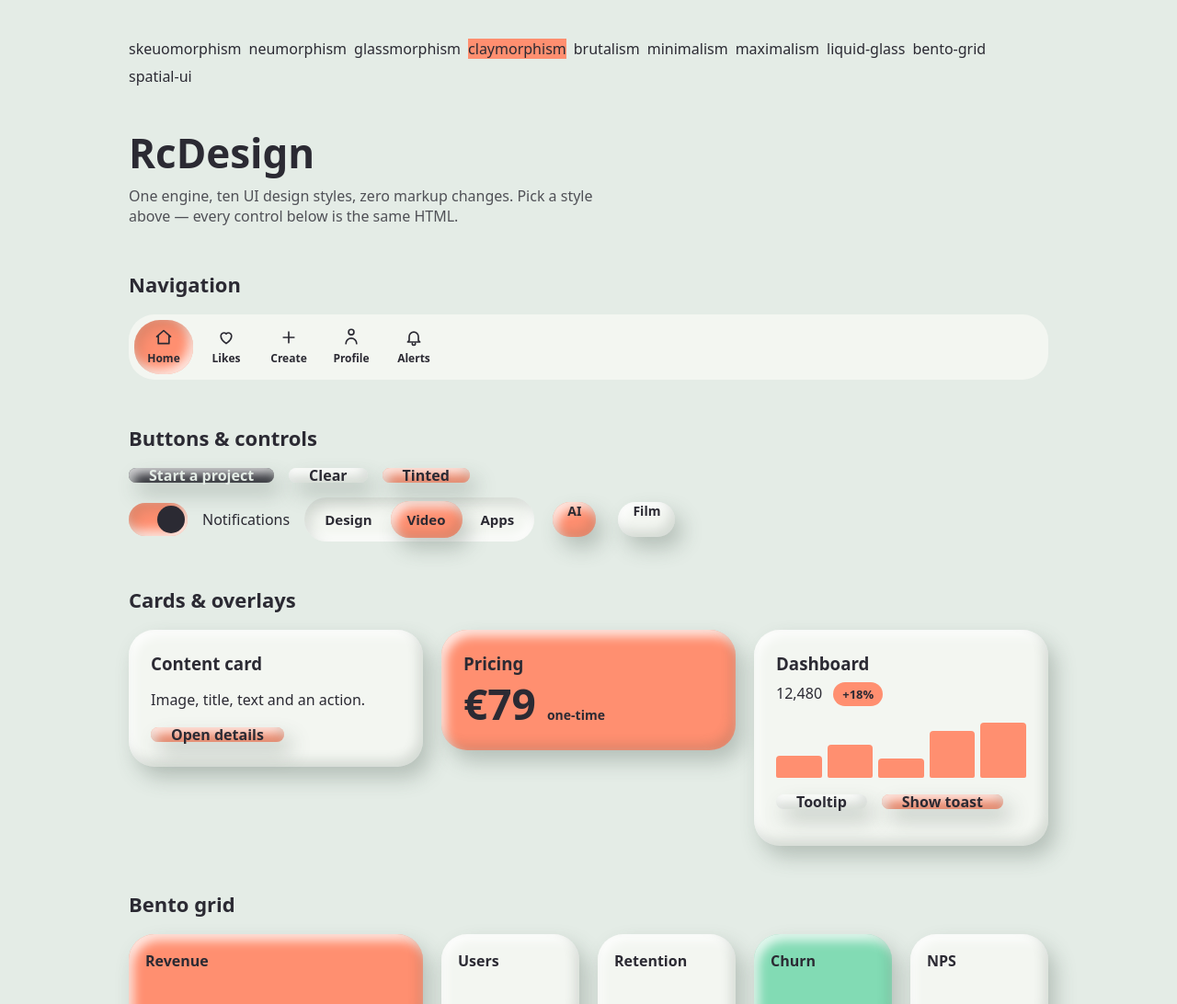
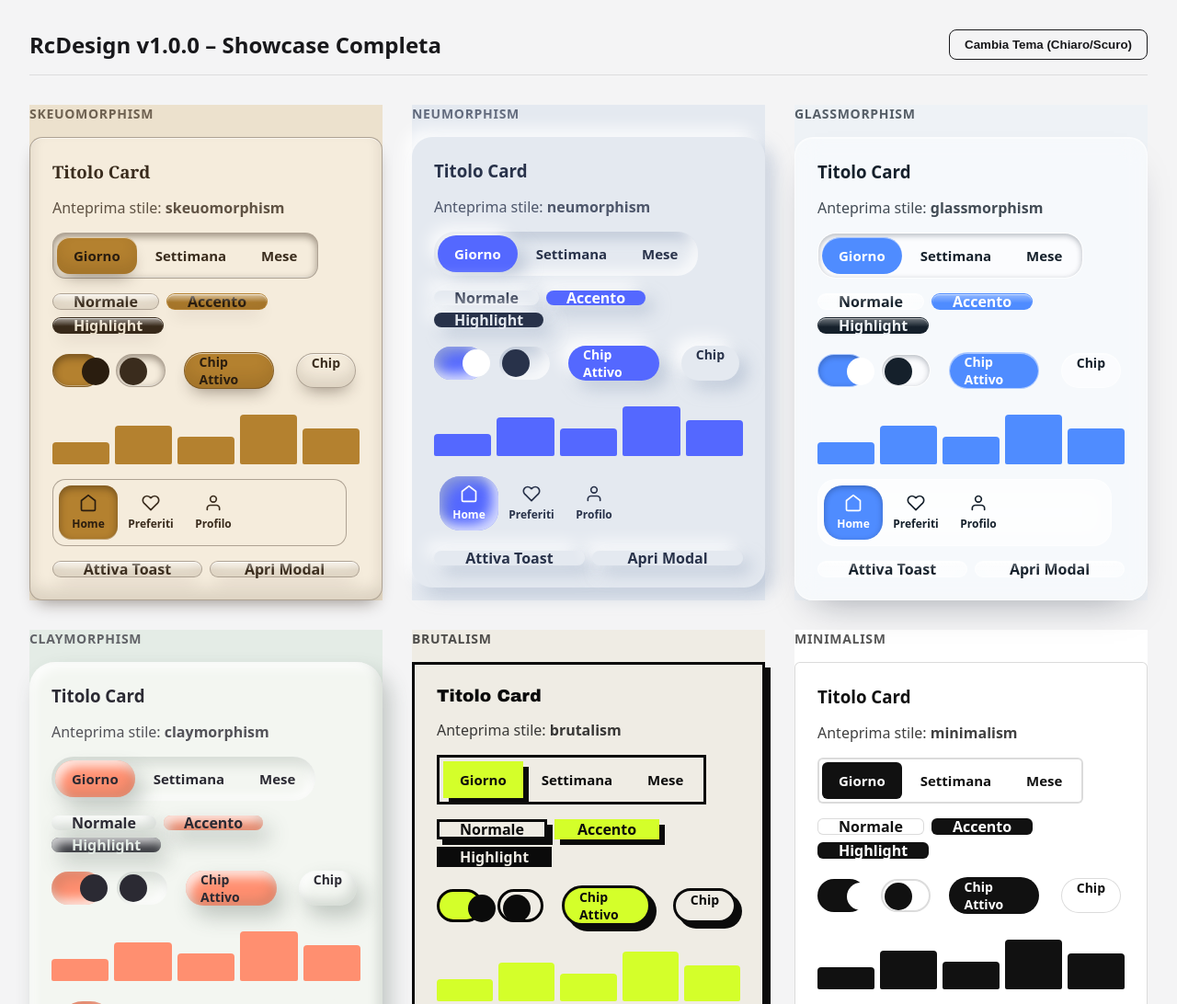
Before and after one commit to MrGodLink/RcDesign, a website: page examples/demo.html in a window 1280 px wide. Shown: the top 1092 px of the page at 92% size. Drawn offline with Linux system fonts and the light colour scheme.

Commit message:
Update demo.html for Italian localization and styling

```diff
--- a/examples/demo.html
+++ b/examples/demo.html
@@ -1,112 +1,208 @@
-<!doctype html>
-<html lang="en" data-rc-style="claymorphism">
+<!DOCTYPE html>
+<html lang="it" data-theme="light">
 <head>
-<meta charset="utf-8">
-<meta name="viewport" content="width=device-width, initial-scale=1, viewport-fit=cover">
-<title>RcDesign — 10 styles, one engine</title>
-<style>
-  body{margin:0;padding:28px 20px 100px;max-width:1040px;margin-inline:auto}
-  .rc-demo-bar{position:sticky;top:0;z-index:30;display:flex;flex-wrap:wrap;gap:8px;padding:14px 0;margin-bottom:28px;background:inherit}
-  .rc-demo-bar button{all:unset;cursor:pointer}
-  h1{font-size:clamp(28px,5vw,44px);margin:0 0 6px}
-  p.lead{opacity:.8;max-width:60ch;margin:0 0 26px}
-  h2{font-size:22px;margin:48px 0 18px}
-  .row{display:flex;flex-wrap:wrap;gap:16px;align-items:center;margin-bottom:16px}
-  .grid3{display:grid;grid-template-columns:repeat(auto-fit,minmax(240px,1fr));gap:20px;align-items:start}
-</style>
+    <meta charset="UTF-8">
+    <meta name="viewport" content="width=device-width, initial-scale=1.0">
+    <title>RcDesign Showcase - Tutti gli Stili</title>
+    <!-- Libreria RcDesign -->
+    <script src="https://cdn.jsdelivr.net/gh/MrGodLink/RcDesign/rc_design.js"></script>
+
+    <style>
+        /* Layout base della showcase (non interferisce con le variabili --rc-*) */
+        :root {
+            --bg-page: #f4f4f5;
+            --text-page: #18181b;
+        }
+        [data-theme="dark"] {
+            --bg-page: #09090b;
+            --text-page: #fafafa;
+        }
+
+        body {
+            margin: 0;
+            font-family: system-ui, -apple-system, sans-serif;
+            background-color: var(--bg-page);
+            color: var(--text-page);
+            padding: 2rem;
+            transition: background-color 0.3s, color 0.3s;
+        }
+
+        header {
+            display: flex;
+            justify-content: space-between;
+            align-items: center;
+            margin-bottom: 2rem;
+            padding-bottom: 1rem;
+            border-bottom: 1px solid rgba(128, 128, 128, 0.2);
+        }
+
+        h1 { margin: 0; font-size: 1.5rem; }
+
+        .theme-toggle {
+            padding: 8px 16px;
+            border-radius: 8px;
+            border: 1px solid currentColor;
+            background: transparent;
+            color: inherit;
+            cursor: pointer;
+            font-weight: 600;
+        }
+
+        .showcase-grid {
+            display: grid;
+            grid-template-columns: repeat(auto-fill, minmax(360px, 1fr));
+            gap: 2rem;
+        }
+
+        .style-section {
+            display: flex;
+            flex-direction: column;
+            gap: 1rem;
+        }
+
+        .style-label {
+            font-size: 0.875rem;
+            font-weight: 700;
+            text-transform: uppercase;
+            letter-spacing: 0.05em;
+            opacity: 0.7;
+        }
+
+        /* Override specifico per rendere il modal visibile sopra tutto */
+        dialog.rc-modal {
+            z-index: 9999;
+        }
+    </style>
 </head>
 <body>
 
-<div class="rc-demo-bar" id="styleBar"></div>
+    <header>
+        <h1>RcDesign v1.0.0 – Showcase Completa</h1>
+        <button class="theme-toggle" onclick="toggleTheme()">Cambia Tema (Chiaro/Scuro)</button>
+    </header>
 
-<h1>RcDesign</h1>
-<p class="lead">One engine, ten UI design styles, zero markup changes.
-Pick a style above — every control below is the same HTML.</p>
+    <main class="showcase-grid" id="showcase">
+        <!-- I contenitori verranno generati via JS per mantenere il codice DRY,
+             ma ognuno avrà l'attributo data-rc-style specifico -->
+    </main>
 
-<h2>Navigation</h2>
-<nav class="rc-nav rc-tilt" aria-label="Demo nav">
-  <a href="#home" data-icon="home" aria-current="page">Home</a>
-  <a href="#likes" data-icon="heart">Likes</a>
-  <a href="#create" data-icon="plus">Create</a>
-  <a href="#profile" data-icon="user">Profile</a>
-  <a href="#alerts" data-icon="bell">Alerts</a>
-</nav>
+    <!-- Modal di esempio (nascosto di default) -->
+    <dialog class="rc-modal" id="demo-modal">
+        <div class="rc-panel" style="border: none; box-shadow: none; background: transparent;">
+            <h3>Conferma Azione</h3>
+            <p>Questo è un esempio di dialog.rc-modal stilizzato con lo stile attivo.</p>
+            <div style="display: flex; gap: 8px; justify-content: flex-end; margin-top: 16px;">
+                <button class="rc-btn" onclick="document.getElementById('demo-modal').close()">Annulla</button>
+                <button class="rc-btn rc-btn--acc" onclick="document.getElementById('demo-modal').close(); RcDesign.toast('Azione confermata', {duration: 2500})">Conferma</button>
+            </div>
+        </div>
+    </dialog>
 
-<h2>Buttons &amp; controls</h2>
-<div class="row">
-  <button class="rc-btn rc-btn--hi">Start a project</button>
-  <button class="rc-btn">Clear</button>
-  <button class="rc-btn rc-btn--acc">Tinted</button>
-</div>
-<div class="row">
-  <button class="rc-switch" aria-label="Notifications" aria-checked="true"></button><span>Notifications</span>
-  <div class="rc-seg" role="radiogroup" aria-label="Type">
-    <button role="radio" aria-checked="false" tabindex="-1">Design</button>
-    <button role="radio" aria-checked="true">Video</button>
-    <button role="radio" aria-checked="false" tabindex="-1">Apps</button>
-  </div>
-  <span class="rc-chip" aria-pressed="true">AI</span>
-  <span class="rc-chip" aria-pressed="false">Film</span>
-</div>
+    <script>
+        // 1. Configurazione degli stili supportati dalla libreria
+        const styles = [
+            'skeuomorphism', 'neumorphism', 'glassmorphism', 'claymorphism',
+            'brutalism', 'minimalism', 'maximalism', 'liquid-glass',
+            'bento-grid', 'spatial-ui'
+        ];
 
-<h2>Cards &amp; overlays</h2>
-<div class="grid3">
-  <article class="rc-card rc-tilt">
-    <h3>Content card</h3>
-    <p>Image, title, text and an action.</p>
-    <button class="rc-btn rc-btn--acc" data-rc-open="details">Open details</button>
-  </article>
-  <div class="rc-price">
-    <h3>Pricing</h3>
-    <div class="rc-amount">€79 <small>one-time</small></div>
-  </div>
-  <div class="rc-panel">
-    <h3>Dashboard</h3>
-    <div>12,480 <span class="rc-delta">+18%</span></div>
-    <div class="rc-bars"><i style="height:40%"></i><i style="height:60%"></i><i style="height:35%"></i><i style="height:85%"></i><i style="height:100%"></i></div>
-    <div class="row">
-      <span class="rc-tip"><button class="rc-btn" aria-describedby="t1">Tooltip</button><span id="t1" role="tooltip">Hover or focus me</span></span>
-      <button class="rc-btn rc-btn--acc" id="toastBtn">Show toast</button>
-    </div>
-  </div>
-</div>
+        // 2. Generazione dinamica della griglia di anteprima
+        const container = document.getElementById('showcase');
 
-<h2>Bento grid</h2>
-<div class="rc-bento">
-  <div class="rc-bento__item" data-span="2x1" data-tint="acc"><strong>Revenue</strong></div>
-  <div class="rc-bento__item"><strong>Users</strong></div>
-  <div class="rc-bento__item" data-span="1x2"><strong>Retention</strong></div>
-  <div class="rc-bento__item" data-tint="acc2"><strong>Churn</strong></div>
-  <div class="rc-bento__item"><strong>NPS</strong></div>
-</div>
+        styles.forEach(style => {
+            const section = document.createElement('section');
+            section.className = 'style-section';
+            // L'attributo data-rc-style attiva le variabili CSS specifiche della libreria
+            section.setAttribute('data-rc-style', style);
 
-<dialog class="rc-modal" id="details" aria-labelledby="dt">
-  <div class="rc-dlg">
-    <header><h2 id="dt">RcDesign</h2><button class="rc-btn" data-rc-close>Close</button></header>
-    <p>Ten styles, one shared set of components. Switch the style above and watch this exact markup change character.</p>
-    <button class="rc-btn rc-btn--hi rc-btn--block" data-rc-close>Got it</button>
-  </div>
-</dialog>
+            // Contenuto specifico per bento-grid per dimostrare le classi di griglia
+            const isBento = style === 'bento-grid';
+            const innerHTML = isBento ? `
+                <div class="rc-bento">
+                    <div class="rc-bento__item" data-span="2x1"><h3>Header 2x1</h3><p>Span orizzontale</p></div>
+                    <div class="rc-bento__item" data-tint="acc"><h3>Accento</h3><p>Tinta primaria</p></div>
+                    <div class="rc-bento__item" data-span="1x2"><h3>Sidebar 1x2</h3><p>Span verticale</p></div>
+                    <div class="rc-bento__item"><h3>Normale</h3><p>Cella base</p></div>
+                    <div class="rc-bento__item" data-tint="acc2"><h3>Accento 2</h3><p>Tinta secondaria</p></div>
+                </div>
+            ` : `
+                <div class="rc-card rc-tilt">
+                    <h3>Titolo Card</h3>
+                    <p style="opacity: 0.8; margin-bottom: 16px;">Anteprima stile: <strong>${style}</strong></p>
 
-<script src="../rc_design.js"></script>
-<script>
-  var STYLES = ['skeuomorphism','neumorphism','glassmorphism','claymorphism','brutalism','minimalism','maximalism','liquid-glass','bento-grid','spatial-ui'];
-  var bar = document.getElementById('styleBar');
-  STYLES.forEach(function (name) {
-    var b = document.createElement('button');
-    b.className = 'rc-chip';
-    b.textContent = name;
-    b.setAttribute('aria-pressed', String(name === document.documentElement.getAttribute('data-rc-style')));
-    b.addEventListener('click', function () {
-      RcDesign.use(name);
-      bar.querySelectorAll('.rc-chip').forEach(function (c) { c.setAttribute('aria-pressed', 'false'); });
-      b.setAttribute('aria-pressed', 'true');
-    });
-    bar.appendChild(b);
-  });
-  document.getElementById('toastBtn').addEventListener('click', function () {
-    RcDesign.toast('Saved to your library');
-  });
-</script>
+                    <div class="rc-seg" role="group" style="margin-bottom: 16px;">
+                        <button class="rc-seg__button" aria-checked="true">Giorno</button>
+                        <button class="rc-seg__button">Settimana</button>
+                        <button class="rc-seg__button">Mese</button>
+                    </div>
+
+                    <div style="display: flex; gap: 8px; flex-wrap: wrap; margin-bottom: 16px;">
+                        <button class="rc-btn">Normale</button>
+                        <button class="rc-btn rc-btn--acc">Accento</button>
+                        <button class="rc-btn rc-btn--hi">Highlight</button>
+                    </div>
+
+                    <div style="display: flex; align-items: center; gap: 16px; margin-bottom: 16px;">
+                        <button class="rc-switch" aria-checked="true" role="switch" title="Switch attivo"><i></i></button>
+                        <button class="rc-switch" aria-checked="false" role="switch" title="Switch inattivo"><i></i></button>
+                        <span class="rc-chip" aria-pressed="true">Chip Attivo</span>
+                        <span class="rc-chip">Chip</span>
+                    </div>
+
+                    <div class="rc-bars" style="margin-bottom: 16px;">
+                        <i style="height: 40%"></i>
+                        <i style="height: 70%"></i>
+                        <i style="height: 50%"></i>
+                        <i style="height: 90%"></i>
+                        <i style="height: 65%"></i>
+                    </div>
+
+                    <div class="rc-nav" style="max-width: 320px; margin-bottom: 16px;">
+                        <a href="#" class="rc-nav__a" aria-current="true">
+                            <svg viewBox="0 0 24 24"><path d="M3 9l9-7 9 7v11a2 2 0 0 1-2 2H5a2 2 0 0 1-2-2z"></path></svg>
+                            Home
+                        </a>
+                        <a href="#" class="rc-nav__a">
+                            <svg viewBox="0 0 24 24"><path d="M20.84 4.61a5.5 5.5 0 0 0-7.78 0L12 5.67l-1.06-1.06a5.5 5.5 0 0 0-7.78 7.78l1.06 1.06L12 21.23l7.78-7.78 1.06-1.06a5.5 5.5 0 0 0 0-7.78z"></path></svg>
+                            Preferiti
+                        </a>
+                        <a href="#" class="rc-nav__a">
+                            <svg viewBox="0 0 24 24"><path d="M20 21v-2a4 4 0 0 0-4-4H8a4 4 0 0 0-4 4v2"></path><circle cx="12" cy="7" r="4"></circle></svg>
+                            Profilo
+                        </a>
+                    </div>
+
+                    <div style="display: flex; gap: 8px;">
+                        <button class="rc-btn rc-btn--block" onclick="RcDesign.toast('Notifica generata con successo!', {duration: 3000})">
+                            Attiva Toast
+                        </button>
+                        <button class="rc-btn rc-btn--block" onclick="document.getElementById('demo-modal').showModal()">
+                            Apri Modal
+                        </button>
+                    </div>
+                </div>
+            `;
+
+            section.innerHTML = `<span class="style-label">${style}</span>${innerHTML}`;
+            container.appendChild(section);
+        });
+
+        // 3. Inizializzazione esplicita della libreria
+        // La libreria si auto-inizializza, ma chiamare init() garantisce l'elaborazione degli elementi dinamici
+        document.addEventListener('DOMContentLoaded', () => {
+            RcDesign.init();
+        });
+
+        // 4. Gestione del tema globale (Chiaro/Scuro)
+        function toggleTheme() {
+            const html = document.documentElement;
+            const current = html.getAttribute('data-theme');
+            const next = current === 'light' ? 'dark' : 'light';
+            html.setAttribute('data-theme', next);
+
+            // Aggiorna anche le istanze RcDesign se necessario
+            RcDesign.setColorMode(next);
+        }
+    </script>
 </body>
 </html>
```
